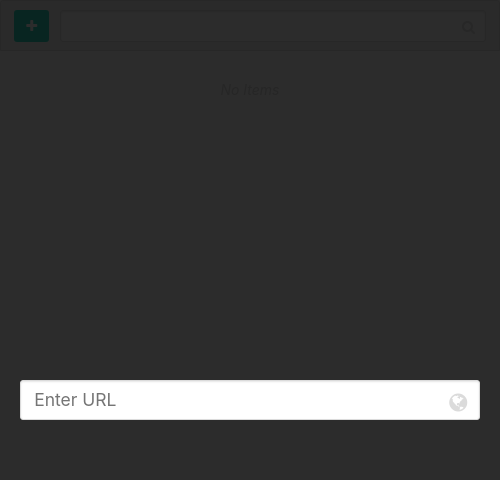
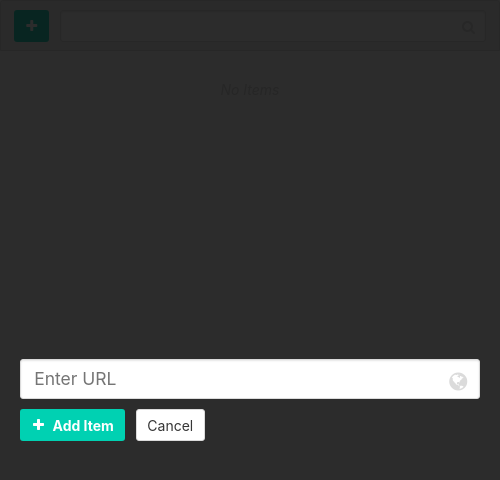
Before and after one commit to Diope/Readr, an Electron app: page renderer/main.html in a window 500 px wide. Both pictures are taken after a click on the link 31 px from the left and 25 px from the top of the page. Drawn offline with nearby package versions, Linux system fonts and the light colour scheme.

Commit message:
Submission form is grabbing value

```diff
--- a/renderer/app.js
+++ b/renderer/app.js
@@ -1,8 +1,16 @@
 // Show the add modal
 $('.open-add-modal').click(() => {
-  $('#add-modal').addClass('is-active')
+  $('#add-modal').addClass('is-active');
 });
 // Hide the close modal
 $('.close-add-modal').click(() => {
-  $('#add-modal').removeClass('is-active')
+  $('#add-modal').removeClass('is-active');
 });
+
+// Add modal submission
+$('#add-button').click(() => {
+  let newItemURL = $('#item-input').val();
+  if (newItemURL) {
+    console.log(newItemURL);
+  }
+})
--- a/renderer/main.html
+++ b/renderer/main.html
@@ -47,6 +47,20 @@
         </span>
       </p>
 
+      <div class="control is-grouped">
+        <p class="control">
+          <a class="button is-primary" id="add-button">
+            <span class="icon is-small">
+              <i class="fa fa-plus"></i>
+            </span>
+            <span><strong>Add Item</strong></span>
+          </a>
+        </p>
+        <p class="control">
+          <a class="button close-add-modal">Cancel</a>
+        </p>
+      </div>
+
       </div>
     </div>
 
```
